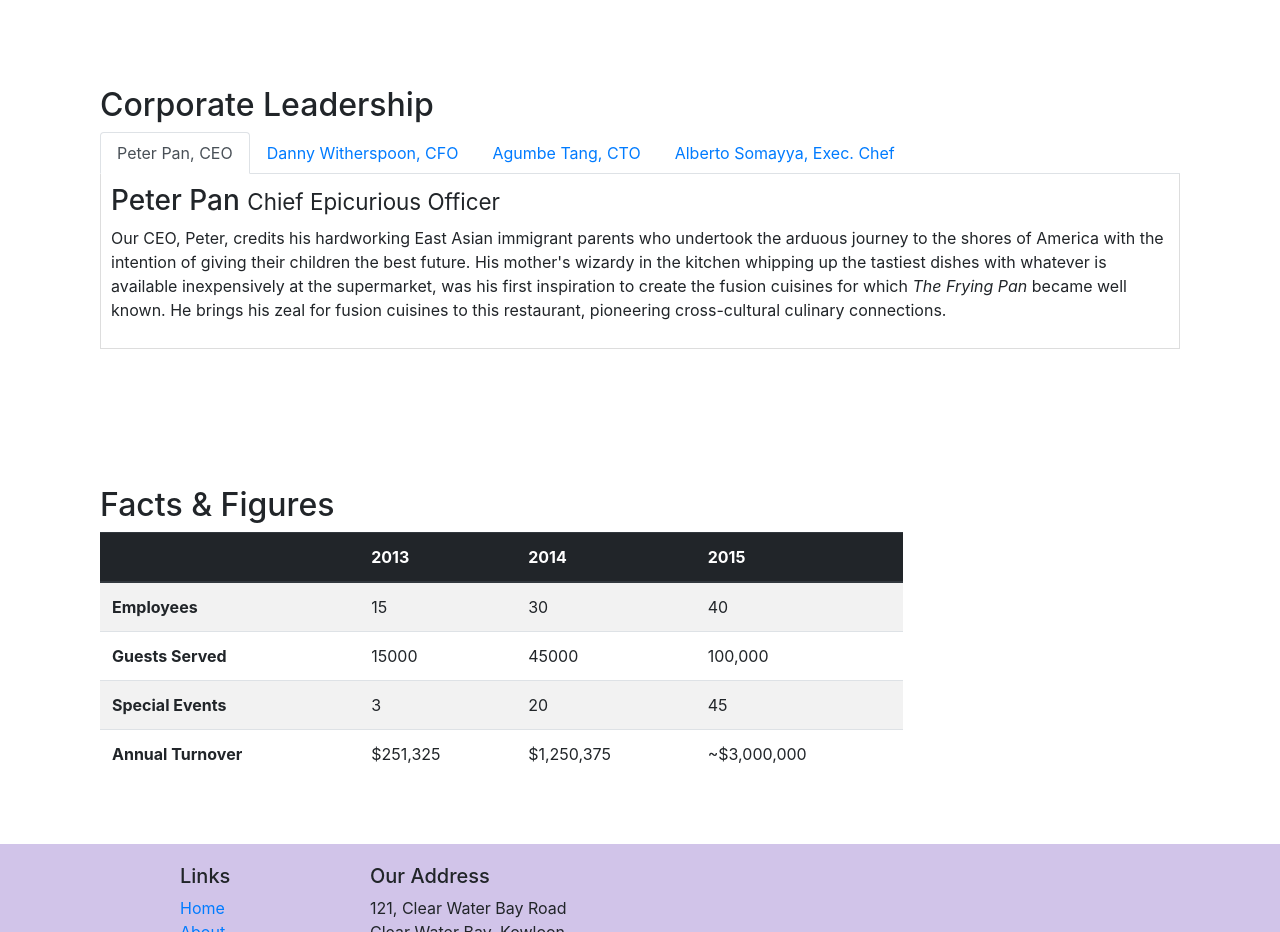
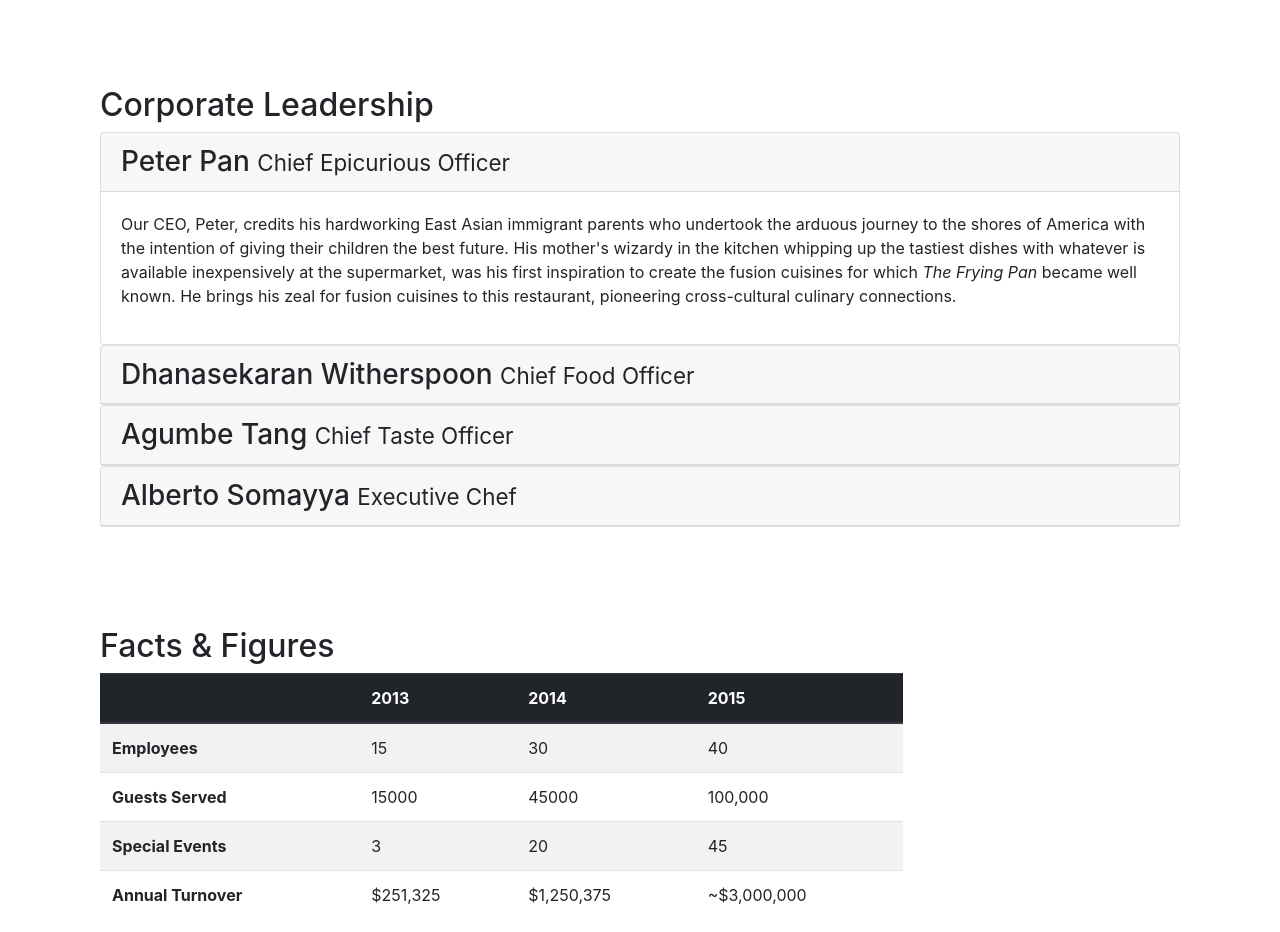
Before and after one commit to akhileshvishnuti/Bootstrap, a website: page aboutus.html in a window 1280 px wide. Shown: the part 960-1892 px from the top of the page. Drawn offline with nearby package versions, Linux system fonts and the light colour scheme.

Commit message:
Accordion

```diff
--- a/aboutus.html
+++ b/aboutus.html
@@ -11,7 +11,7 @@
     <link rel="stylesheet" href="node_modules/bootstrap/dist/css/bootstrap.min.css">
     <link rel="stylesheet" href="node_modules/font-awesome/css/font-awesome.min.css">
     <link rel="stylesheet" href="node_modules/bootstrap-social/bootstrap-social.css">
-    <link rel="stylesheet" href="css/style.css">
+    <link rel="stylesheet" href="css/styles.css">
 
     <title>Ristorante Con Fusion: About Us</title>
 
@@ -104,76 +104,66 @@
         <div class="row row-content">
             <div class="col-12 col-xl-12">
                 <h2>Corporate Leadership</h2>
+                <div id="accordion">
 
-                <ul class="nav nav-tabs">
-                    <li class="nav-item">
-                      <a class="nav-link active" href="#peter"
-                        role="tab" data-toggle="tab">Peter Pan, CEO</a>
-                    </li>
-                    <li class="nav-item">
-                      <a class="nav-link" href="#danny" role="tab"
-                        data-toggle="tab">Danny Witherspoon, CFO</a>
-                    </li>
-                    <li class="nav-item">
-                      <a class="nav-link" href="#agumbe"role="tab"
-                        data-toggle="tab">Agumbe Tang, CTO</a>
-                    </li>
-                    <li class="nav-item">
-                      <a class="nav-link" href="#alberto" role="tab"
-                        data-toggle="tab">Alberto Somayya, Exec. Chef</a>
-                    </li>
-                </ul>
-
-                <div class="tab-content">
-                    <div role="tabpanel" class="tab-pane fade show active" id="peter">
-
-                         <h3>Peter Pan <small>Chief Epicurious Officer</small></h3>
-
-                         <div class="d-none d-sm-block">
-                            <p>Our CEO, Peter, credits his hardworking East Asian immigrant parents who undertook the arduous journey to the shores of America with the intention of giving their children the best future. His mother's wizardy in the kitchen whipping up the tastiest dishes with whatever is available inexpensively at the supermarket, was his first inspiration to create the fusion cuisines for which <em>The Frying Pan</em> became well known. He brings his zeal for fusion cuisines to this restaurant, pioneering cross-cultural culinary connections.</p>
-                         </div>
-                     </div>
-
-
-
-                    <div role="tabpanel" class="tab-pane fade" id="danny">
-
-
-                         <h3>Dhanasekaran Witherspoon <small>Chief Food Officer</small></h3>
-
-                         <div class="d-none d-sm-block">
-                            <p>Our CFO, Danny, as he is affectionately referred to by his colleagues, comes from a long established family tradition in farming and produce. His experiences growing up on a farm in the Australian outback gave him great appreciation for varieties of food sources. As he puts it in his own words, <em>Everything that runs, wins, and everything that stays, pays!</em></p>
-                         </div>
+                    <div class="card">
+                        <div class="card-header" role="tab" id="peterhead">
+                        <h3 class="mb-0">
+                            <a data-toggle="collapse" data-target="#peter">
+                            Peter Pan <small>Chief Epicurious Officer</small>
+                            </a>
+                        </h3>
+                        </div>
+                        <div class="collapse show" id="peter" data-parent="#accordion">
+                            <div class="card-body">
+                                <p class="d-none d-sm-block">Our CEO, Peter, credits his hardworking East Asian immigrant parents who undertook the arduous journey to the shores of America with the intention of giving their children the best future. His mother's wizardy in the kitchen whipping up the tastiest dishes with whatever is available inexpensively at the supermarket, was his first inspiration to create the fusion cuisines for which <em>The Frying Pan</em> became well known. He brings his zeal for fusion cuisines to this restaurant, pioneering cross-cultural culinary connections.</p>
+                            </div>
+                        </div>
                     </div>
 
-
-
-
-                    <div role="tabpanel" class="tab-pane fade" id="agumbe">
-
-
-                         <h3>Agumbe Tang <small>Chief Taste Officer</small></h3>
-
-                         <div class="d-none d-sm-block">
-                            <p>Blessed with the most discerning gustatory sense, Agumbe, our CTO, personally ensures that every dish that we serve meets his exacting tastes. Our chefs dread the tongue lashing that ensues if their dish does not meet his exacting standards. He lives by his motto, <em>You click only if you survive my lick.</em></p>
-                         </div>
+                    <div class="card">
+                            <div class="card-header" role="tab" id="dannyhead">
+                            <h3 class="mb-0">
+                                <a class="collapsed" data-toggle="collapse" data-target="#danny">
+                                Dhanasekaran Witherspoon <small>Chief Food Officer</small>
+                                </a>
+                            </h3>
+                        </div>
+                        <div class="collapse" id="danny" data-parent="#accordion">
+                            <div class="card-body">
+                                <p class="d-none d-sm-block">Our CFO, Danny, as he is affectionately referred to by his colleagues, comes from a long established family tradition in farming and produce. His experiences growing up on a farm in the Australian outback gave him great appreciation for varieties of food sources. As he puts it in his own words, <em>Everything that runs, wins, and everything that stays, pays!</em></p>
+                            </div>
+                        </div>
                     </div>
-
-
-
-
-                    <div role="tabpanel" class="tab-pane fade" id="alberto">
-
-
-                        <h3>Alberto Somayya <small>Executive Chef</small></h3>
-
-                        <div class="d-none d-sm-block">
-                            <p>Award winning three-star Michelin chef with wide International experience having worked closely with whos-who in the culinary world, he specializes in creating mouthwatering Indo-Italian fusion experiences. He says, <em>Put together the cuisines from the two craziest cultures, and you get a winning hit! Amma Mia!</em></p>
+                    <div class="card">
+                            <div class="card-header" role="tab" id="agumbehead">
+                            <h3 class="mb-0">
+                                <a class="collapsed" data-toggle="collapse" data-target="#agumbe">
+                                Agumbe Tang <small>Chief Taste Officer</small>
+                                </a>
+                            </h3>
+                        </div>
+                        <div class="collapse" id="agumbe" data-parent="#accordion">
+                            <div class="card-body">
+                                <p class="d-none d-sm-block">Blessed with the most discerning gustatory sense, Agumbe, our CTO, personally ensures that every dish that we serve meets his exacting tastes. Our chefs dread the tongue lashing that ensues if their dish does not meet his exacting standards. He lives by his motto, <em>You click only if you survive my lick.</em></p>
+                            </div>
+                        </div>
+                    </div>
+                    <div class="card">
+                            <div class="card-header" role="tab" id="albertohead">
+                            <h3 class="mb-0">
+                                <a class="collapsed" data-toggle="collapse" data-target="#alberto">
+                                Alberto Somayya <small>Executive Chef</small>
+                                </a>
+                            </h3>
+                        </div>
+                        <div class="collapse" id="alberto" data-parent="#accordion">
+                            <div class="card-body">
+                                <p class="d-none d-sm-block">Award winning three-star Michelin chef with wide International experience having worked closely with whos-who in the culinary world, he specializes in creating mouthwatering Indo-Italian fusion experiences. He says, <em>Put together the cuisines from the two craziest cultures, and you get a winning hit! Amma Mia!</em></p>
+                            </div>
                         </div>
                     </div>
                 </div>
-
-
             </div>
        </div>
        <div class="row row-content">
```
Also changed, not shown: contactus.html (+1 -1 lines), index.html (+1 -1 lines), css/styles.css (renamed from css/style.css).
